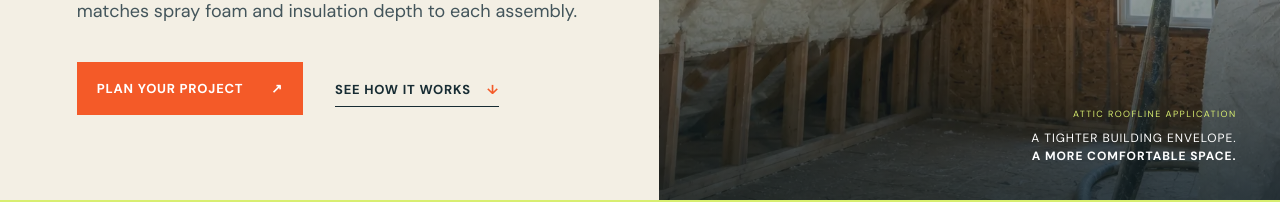
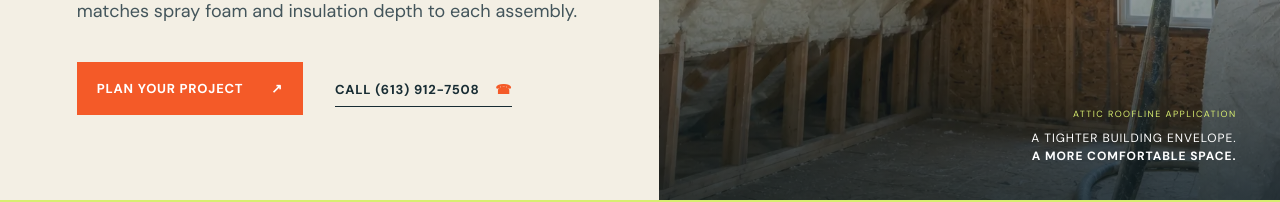
Before and after one commit to dallastiffin/belleville-spray-foam, a Next.js app: page / in a window 1280 px wide. Shown: the part 629-831 px from the top of the page. Built offline with nearby package versions, Linux system fonts and the light colour scheme.

Commit message:
Add sitewide click-to-call actions

```diff
--- a/app/page.tsx
+++ b/app/page.tsx
@@ -59,7 +59,7 @@ export default function Home() {
           </p>
           <div className="hero-actions">
             <a className="button" href="#quote">Plan your project <span>↗</span></a>
-            <a className="text-link" href="#why-foam">See how it works <span>↓</span></a>
+            <a className="text-link" href="tel:+16139127508">Call (613) 912-7508 <span>☎</span></a>
           </div>
         </div>
         <div className="hero-art">
```
